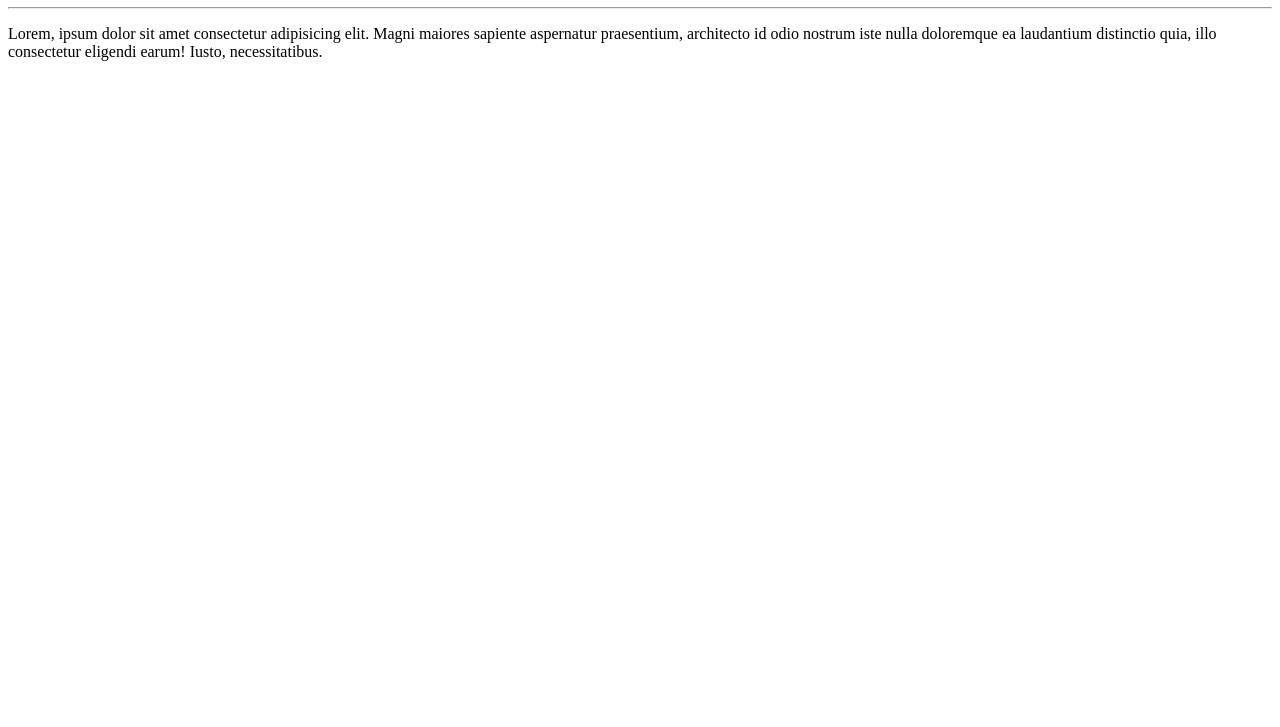
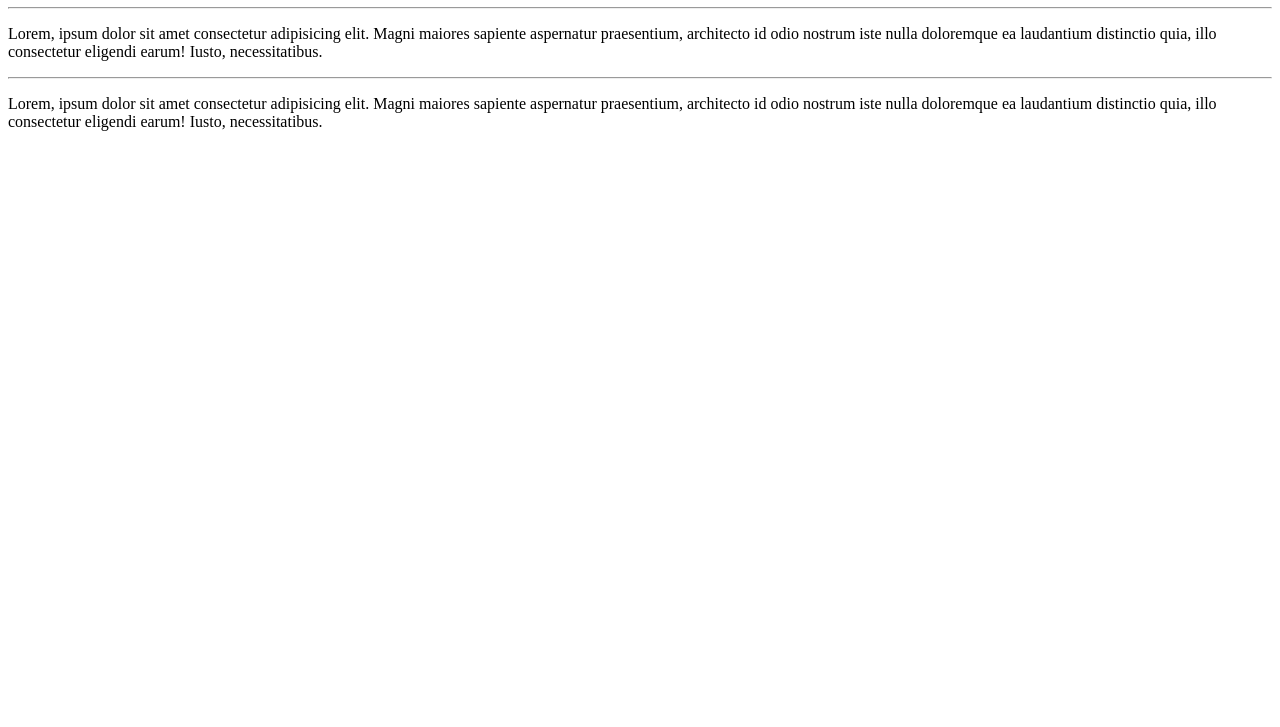
Before and after one commit to Mrogerioventura/Hello-World, a plain HTML site: page Site Exemplo/Index.html in a window 1280 px wide. Shown: the part 73-800 px from the top of the page. Drawn offline with Linux system fonts and the light colour scheme.

Commit message:
Parágrafo acrescentado
Foi adicionada uma cópia do parágrafo que já estava escrito, para teste de commit e push.

```diff
--- a/Site Exemplo/Index.html
+++ b/Site Exemplo/Index.html
@@ -10,5 +10,7 @@
     <h1>Hello, World!</h1>
     <hr>
     <p>Lorem, ipsum dolor sit amet consectetur adipisicing elit. Magni maiores sapiente aspernatur praesentium, architecto id odio nostrum iste nulla doloremque ea laudantium distinctio quia, illo consectetur eligendi earum! Iusto, necessitatibus.</p>
+    <hr>
+    <p>Lorem, ipsum dolor sit amet consectetur adipisicing elit. Magni maiores sapiente aspernatur praesentium, architecto id odio nostrum iste nulla doloremque ea laudantium distinctio quia, illo consectetur eligendi earum! Iusto, necessitatibus.</p>
 </body>
 </html>
```
